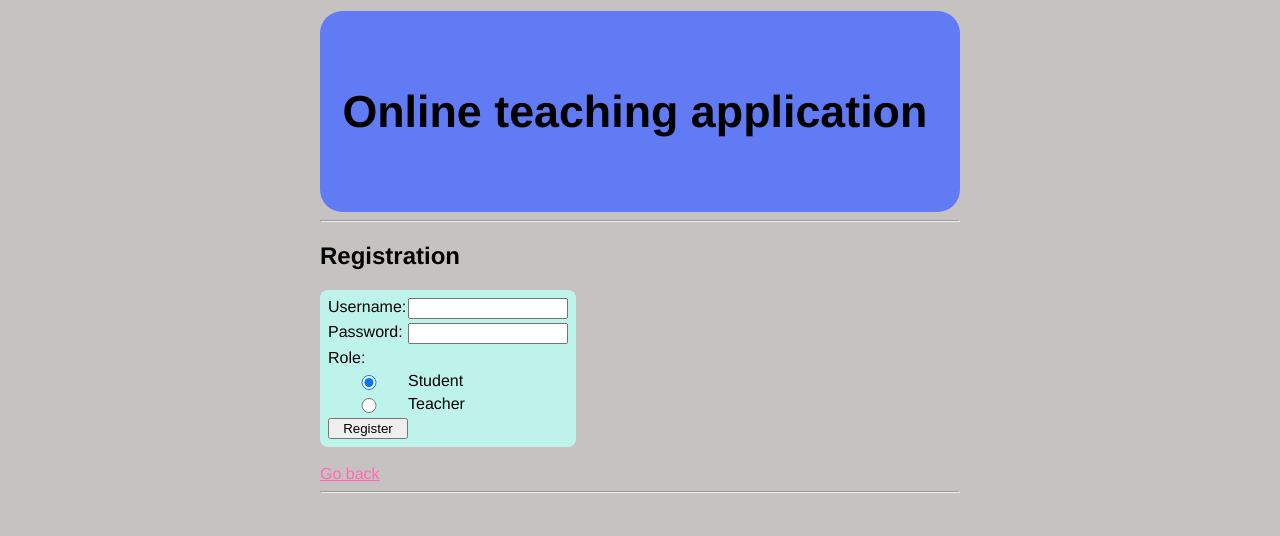
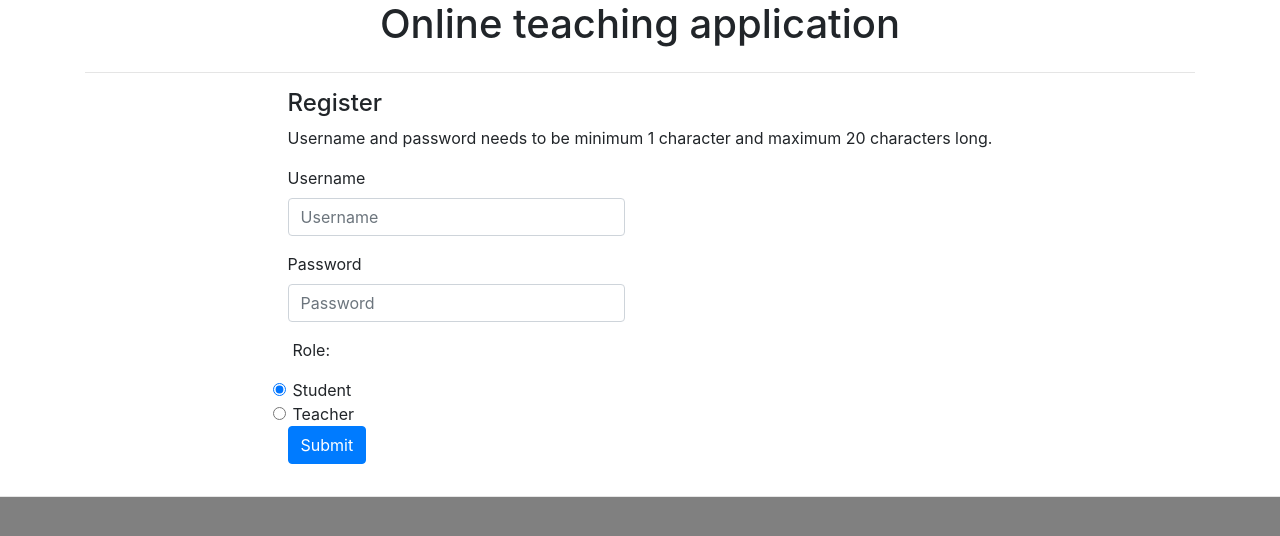
Before and after one commit to ulmala/online-teaching-application, a Flask app: page /register in a window 1280 px wide. Shown: the top 536 px of the page. Run offline with Flask 2, Linux system fonts and the light colour scheme; parts of the project's set-up code (start-up, migrations or seed data) failed here and were passed over; some libraries are stand-ins or nearby versions.

Commit message:
Update login and register GUI

```diff
--- /dev/null
+++ b/static/custom.css
@@ -0,0 +1,11 @@
+.background {
+    background: #f99;
+}
+
+html {
+    background-color: gray;
+}
+
+.a {
+    color: pink;
+}
--- a/static/main.css
+++ /dev/null
@@ -1,61 +0,0 @@
-a {
-    color: hotpink;
-}
-
-body {
-    margin: auto;
-    max-width: 40em;
-    font-family: 'Helvetica', 'Arial', sans-serif;
-    background: rgb(199, 194, 194);
-    color: black;
-}
-
-.content {
-    background: white;
-    border-radius: .5em
-}
-
-form {
-    padding: .5em;
-    border-radius: .5em;
-    background: rgb(190, 243, 236);
-}
-
-.login-form {
-    display: grid;
-    max-width: 15em;
-    grid-template-columns: 5em 10em;
-    grid-row-gap: .3em;
-}
-
-.header {
-    background: rgb(96, 123, 244);
-    font-weight: bold;
-    padding: 2em 1em;
-    font-size: 1.4em;
-    color: black;
-    border-radius: 1em;
-    margin-top: .5em;
-}
-
-nav li {
-    display: inline-block;
-    padding: 0.3em .5em;
-    background: white;
-    border-radius: .5em;
-    margin: .5em;
-    text-align: left;
-}
-
-nav li a {
-    text-decoration: none;
-    color: #000;
-}
-
-nav li:hover {
-    background-color: rgb(226, 226, 226);
-}
-
-nav ul {
-    padding: 0;
-}
--- a/templates/create-course.html
+++ b/templates/create-course.html
@@ -7,7 +7,7 @@
     </head>
     <body>
         <h2>Create new course</h2>
-        <form action="/create-course" method="POST" enctype="multipart/form-data" class="create-course-form">
+        <form action="/create-course" method="POST" enctype="multipart/form-data">
             <label for="course_name">Name:</label>
             <input type="text" name="course_name">
             <label for="description">Description: </label>
--- a/templates/layout.html
+++ b/templates/layout.html
@@ -1,10 +1,14 @@
 <!DOCTYPE html>
-<link rel="stylesheet" href="/static/main.css">
-<meta name="viewport" content="width=device-width, initial-scale=1">
-<div class="header">
+<meta name="viewport" content="width=device-width, initial-scale=1, shrink-to-fit=no">
+<link rel="stylesheet" href="https://stackpath.bootstrapcdn.com/bootstrap/4.5.0/css/bootstrap.min.css">
+<link rel="stylesheet" type="text/css" href="static/custom.css">
+<div class="container">
+    <div class="row">
+        <div class="col-12">
+            <div class="d-flex justify-content-center">
                 <h1>Online teaching application</h1>
             </div>
-<div>
+            <hr>
             {% if session.user_role  == 1 or session.user_role == 2 %}
                 <nav>
                     <ul>
@@ -15,7 +19,8 @@
                     </ul>
                 </nav>
             {% endif %}
-    <hr>
+        </div>
+    </div>
 </div>
 {% block content %}{% endblock %}
 <hr>
--- a/templates/register.html
+++ b/templates/register.html
@@ -3,23 +3,51 @@
 <!DOCTYPE html>
 <html>
     <head>
-        <title>Create course</title>
+        <title>Register</title>
     </head>
-    <body>
-        <h2>Registration</h2>
-        <form action="/register" method="POST" class="login-form">
-            <label for="username">Username:</label>
-            <input type="text" name="username" minlength="1" maxlength="20">
-            <label for="password">Password:</label>
-            <input type="text" name="password" minlength="1" maxlength="20">
-            <label for="role">Role:</label><br>
-            <input type="radio" name="role" value="1" checked="checked">Student
-            <input type="radio" name="role" value="2">Teacher
-            <input type="submit" value="Register">
-            <input type="hidden" name="csrf_token" value="{{ session.csrf_token }}">
-        </form>
-        <br>
-    <a href="/">Go back</a>
-    </body>
+    <div class="container d-flex justify-content-center">
+        <div class="row">
+            <div class="col-12 ">
+                <div class="col-12">
+                    <h4>
+                        Register
+                    </h4>
+                    <p>
+                        Username and password needs to be minimum 1 character
+                        and maximum 20 characters long.<br>
+                    </p>
+                </div>
+                <form action="/register" method="POST">
+                    <div class="form-group col-6">
+                    <label for="username">Username</label>
+                    <input type="text" class="form-control" name="username" placeholder="Username">
+                    </div>
+
+                    <div class="form-group col-6">
+                        <label for="password">Password</label>
+                        <input type="password" class="form-control" name="password" placeholder="Password">
+                    </div>
+
+                    <div class="form-check col-6">
+                        <p>
+                            Role:
+                        </p>
+                        <input type="radio" class="form-check-input" name="role" value="1" checked>
+                        <label class="form-check-label" for="role">Student</label>
+                    </div>
+
+                    <div class="form-check col-6">
+                        <input type="radio" class="form-check-input" name="role" value="2">
+                        <label class="form-check-label" for="role">Teacher</label>
+                    </div>
+
+                    <div class="form-group col-6">
+                        <input type="submit" class="btn btn-primary" value="Submit">
+                    </div>
+                    <input type="hidden" name="csrf_token" value="{{ session.csrf_token }}">
+                </form>
+            </div>
+        </div>
+    </div>
 </html>
 {% endblock %}
```
Also changed, not shown: templates/login.html (+30 -12 lines). Lines whose indentation alone changed are shown as unchanged.
